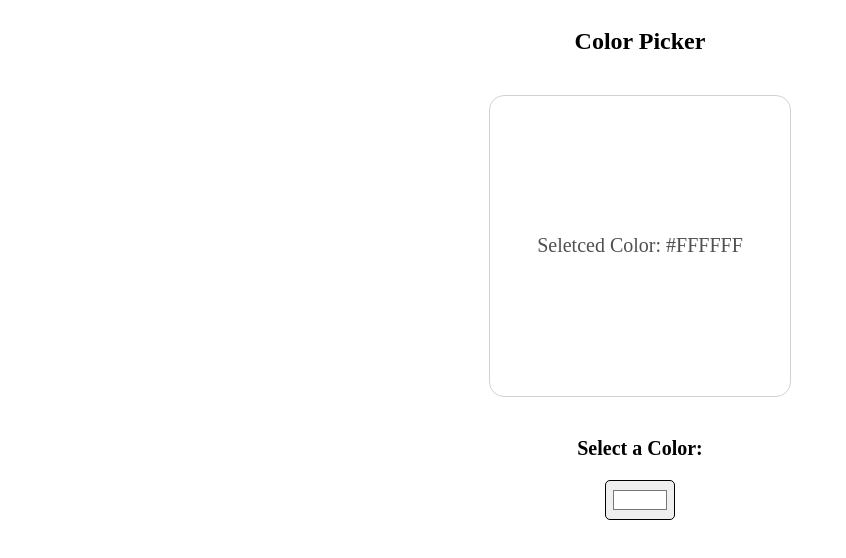
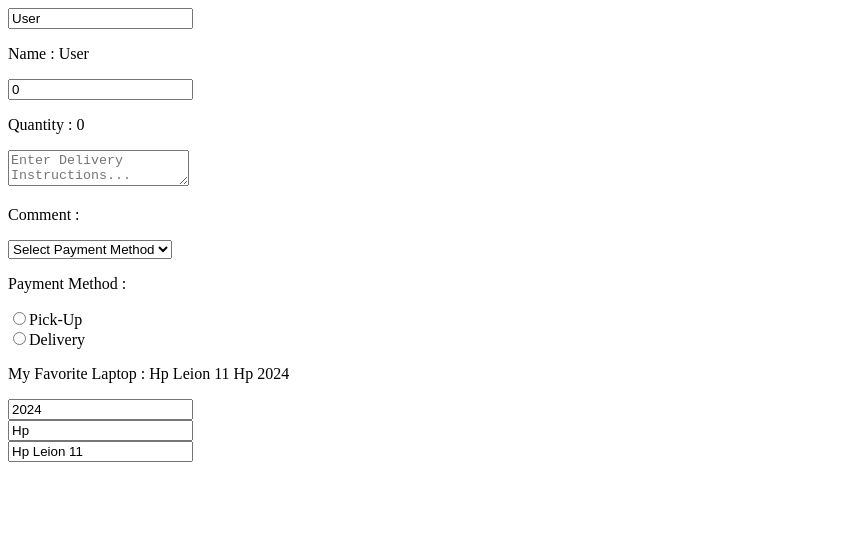
Before and after one commit to DARK-PROGRAMMER-I/react-jobs-website, a React (Vite) app: page / in a window 1280 px wide. Shown: the top 558 px of the page, without its empty margins (0-846 px from the left). Built offline with nearby package versions, Linux system fonts and the light colour scheme.

Commit message:
Color picker

```diff
--- a/src/App.jsx
+++ b/src/App.jsx
@@ -1,4 +1,4 @@
-import ColorPicker from './components/ColorPicker.jsx';
+import MyComponenets from './components/MyComponents.jsx';
 
 
 function App() {
@@ -20,7 +20,7 @@
 
   return (
     <>
-     <ColorPicker/>
+     <MyComponenets/>
     </>
   );
 }
--- a/src/components/MyComponents.jsx
+++ b/src/components/MyComponents.jsx
@@ -7,6 +7,13 @@
     const [comment, setComment] = useState("");
     const [payment, setPayment] = useState("");
     const [shipping, setShipping] = useState("");
+
+
+    const [laptop, setLaptop ] = useState({
+        year: 2024,
+        company: "Hp",
+        name: "Hp Leion 11"
+    });
 
 
     const setUserName = (event)=>{
@@ -27,6 +34,15 @@
 
     const setShippingMethod = (event)=>{
         setShipping(event.target.value);
+    }
+
+
+    const setLaptopYear = (event)=>{
+        setLaptop(l => ({...l , year:event.target.value}));
+    }
+
+    const setLaptopCompany = (event)=>{
+        setLaptop(l => ({...l, company: event.target.company}))
     }
 
 
@@ -69,6 +85,16 @@
             <input type="radio" value="Delivery" checked={shipping === "Delivery"} onChange={setShippingMethod}/>
             Delivery
         </label>
+
+        <div>
+            <p>My Favorite Laptop : {laptop.name} {laptop.company} {laptop.year} </p>
+            <input type="number" value={laptop.year} onChange={setLaptopYear} /><br />
+            <input type="string" value={laptop.company} onChange={setLaptopCompany} /><br />
+            <input type="string" value={laptop.name} onChange={setLaptopYear} /><br />
+
+        </div>
+
+
         </>
     );
 }
```
